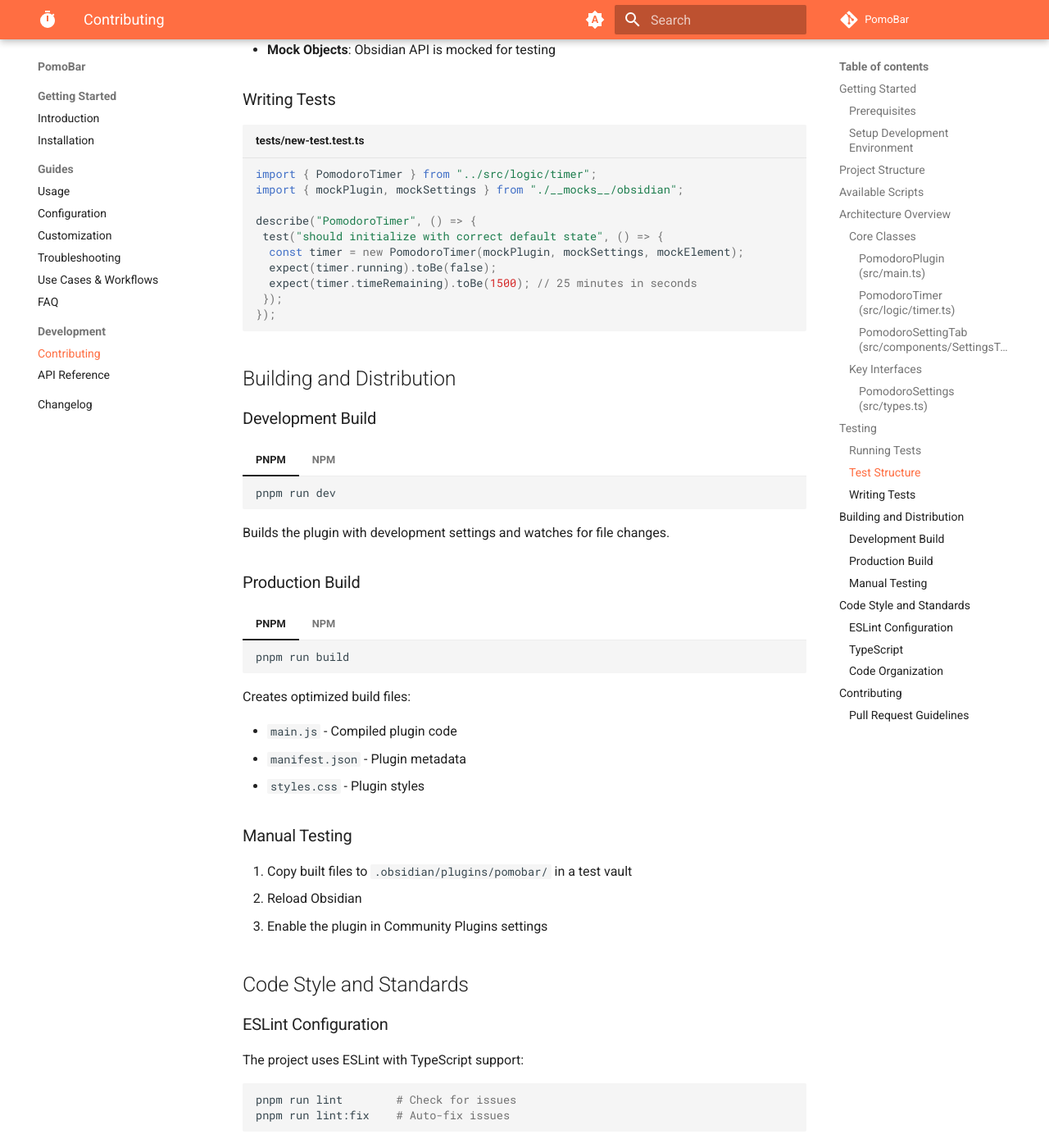
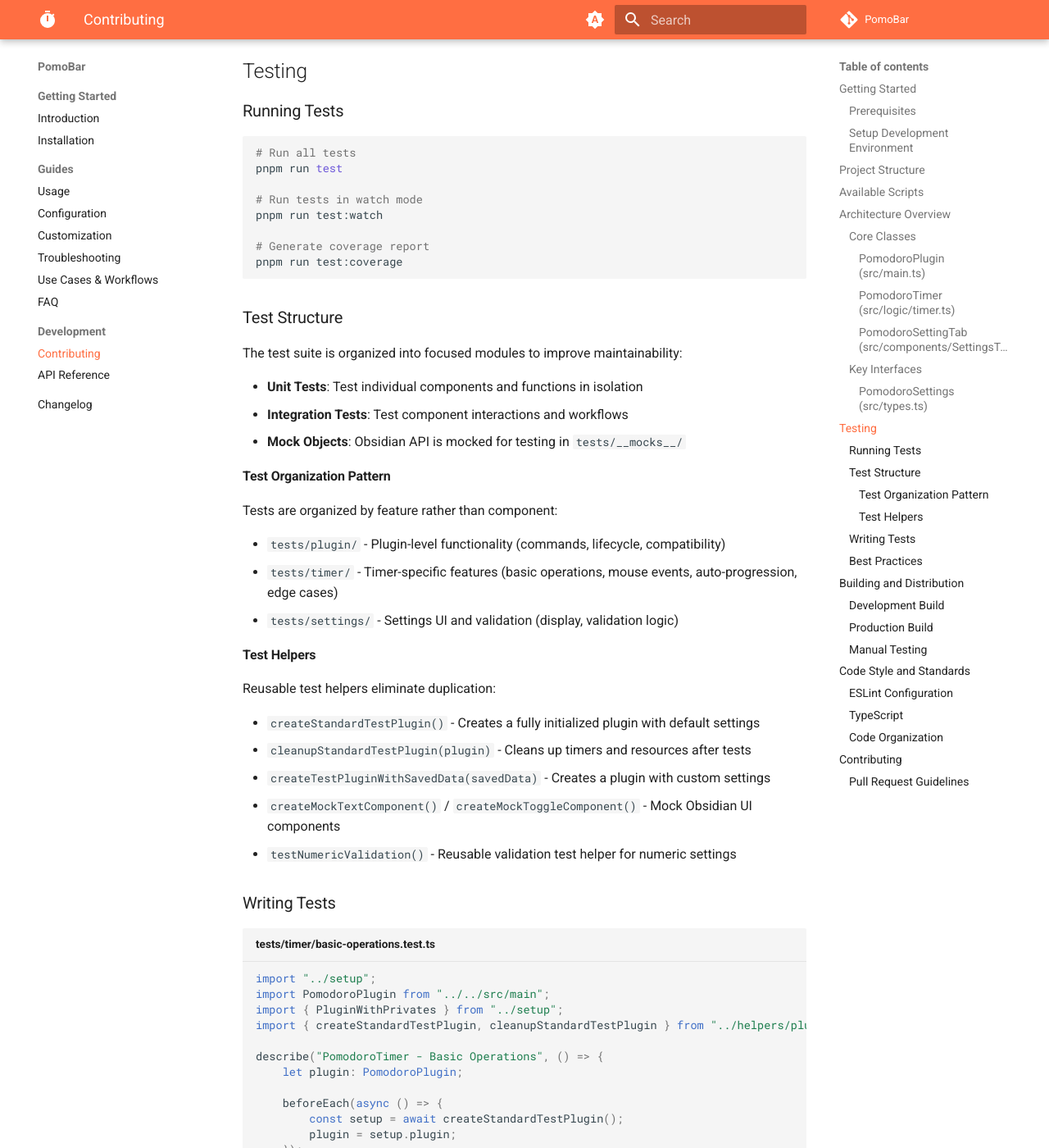
Before and after one commit to semanticdata/obsidian-pomodoro, an MkDocs documentation site: the page built from docs/development.md, in a window 1280 px wide and 1400 px high, scrolled down 3840 px. Shown: the whole window at 82% size. Built offline with MkDocs 1.6.1 and Material for MkDocs 9.7.7, drawn with Linux system fonts in a browser that asks for light colours; comment, search, counter and statistics services are not loaded; some of the changed text lies outside the part shown.

Commit message:
update development docs

````diff
--- a/docs/development.md
+++ b/docs/development.md
@@ -73,11 +73,24 @@ cd obsidian-pomodoro
 - `tests/`: Contains the tests for the project.
   - `__mocks__/`: Contains mocks for the tests.
     - `obsidian.ts`: Mocks for the Obsidian API.
-  - `plugin.test.ts`: Tests for the plugin.
-  - `settings-tab.test.ts`: Tests for the settings tab.
-  - `settings.test.ts`: Tests for the settings.
-  - `setup.ts`: Setup for the tests.
-  - `timer.test.ts`: Tests for the timer.
+    - `svg-mock.ts`: Mock for SVG icon imports.
+  - `helpers/`: Reusable test helper functions.
+    - `plugin-test-helpers.ts`: Standardized plugin setup and cleanup helpers.
+    - `settings-test-helpers.ts`: Mock component helpers and validation test utilities.
+  - `plugin/`: Plugin-level tests organized by functionality.
+    - `commands.test.ts`: Tests for plugin commands.
+    - `compatibility.test.ts`: Tests for backward compatibility features.
+    - `lifecycle.test.ts`: Tests for plugin lifecycle events.
+  - `settings/`: Settings-related tests.
+    - `display.test.ts`: Tests for settings display and rendering.
+    - `validation.test.ts`: Tests for settings input validation.
+  - `timer/`: Timer logic tests organized by feature area.
+    - `auto-progression.test.ts`: Tests for auto-progress functionality.
+    - `basic-operations.test.ts`: Tests for core timer operations.
+    - `edge-cases.test.ts`: Tests for edge cases and error handling.
+    - `mouse-events.test.ts`: Tests for mouse interaction handling.
+    - `timer-completion.test.ts`: Tests for timer completion behavior.
+  - `setup.ts`: Jest test setup and global configuration.
 
 ## Available Scripts
 
@@ -152,24 +165,66 @@ pnpm run test:coverage
 
 ### Test Structure
 
-- **Unit Tests**: Test individual components and functions
-- **Integration Tests**: Test component interactions
-- **Mock Objects**: Obsidian API is mocked for testing
+The test suite is organized into focused modules to improve maintainability:
+
+- **Unit Tests**: Test individual components and functions in isolation
+- **Integration Tests**: Test component interactions and workflows
+- **Mock Objects**: Obsidian API is mocked for testing in `tests/__mocks__/`
+
+#### Test Organization Pattern
+
+Tests are organized by feature rather than component:
+
+- `tests/plugin/` - Plugin-level functionality (commands, lifecycle, compatibility)
+- `tests/timer/` - Timer-specific features (basic operations, mouse events, auto-progression, edge cases)
+- `tests/settings/` - Settings UI and validation (display, validation logic)
+
+#### Test Helpers
+
+Reusable test helpers eliminate duplication:
+
+- `createStandardTestPlugin()` - Creates a fully initialized plugin with default settings
+- `cleanupStandardTestPlugin(plugin)` - Cleans up timers and resources after tests
+- `createTestPluginWithSavedData(savedData)` - Creates a plugin with custom settings
+- `createMockTextComponent()` / `createMockToggleComponent()` - Mock Obsidian UI components
+- `testNumericValidation()` - Reusable validation test helper for numeric settings
 
 ### Writing Tests
 
-```typescript title="tests/new-test.test.ts"
-import { PomodoroTimer } from "../src/logic/timer";
-import { mockPlugin, mockSettings } from "./__mocks__/obsidian";
+```typescript title="tests/timer/basic-operations.test.ts"
+import "../setup";
+import PomodoroPlugin from "../../src/main";
+import { PluginWithPrivates } from "../setup";
+import { createStandardTestPlugin, cleanupStandardTestPlugin } from "../helpers/plugin-test-helpers";
 
-describe("PomodoroTimer", () => {
- test("should initialize with correct default state", () => {
-  const timer = new PomodoroTimer(mockPlugin, mockSettings, mockElement);
-  expect(timer.running).toBe(false);
-  expect(timer.timeRemaining).toBe(1500); // 25 minutes in seconds
- });
+describe("PomodoroTimer - Basic Operations", () => {
+    let plugin: PomodoroPlugin;
+
+    beforeEach(async () => {
+        const setup = await createStandardTestPlugin();
+        plugin = setup.plugin;
+    });
+
+    afterEach(async () => {
+        await cleanupStandardTestPlugin(plugin);
+    });
+
+    it("should start the timer and update display", () => {
+        const timer = (plugin as PluginWithPrivates)._timer;
+
+        timer.toggleTimer();
+        expect(timer.isRunning).toBe(true);
+    });
 });
 ```
+
+### Best Practices
+
+1. **Always use test helpers** - Use `createStandardTestPlugin()` and `cleanupStandardTestPlugin()` instead of manual setup
+2. **Clean up intervals** - The cleanup helper automatically stops timers and clears intervals
+3. **Organize by feature** - Group tests by functionality, not just by component
+4. **Use fake timers** - For time-based tests, use `jest.useFakeTimers()` with `legacyFakeTimers: false`
+5. **Test edge cases** - Include tests for invalid inputs, missing elements, and error conditions
 
 ## Building and Distribution
 
````
Also changed, not shown: other parts of docs/development.md (+1 -1 lines).
